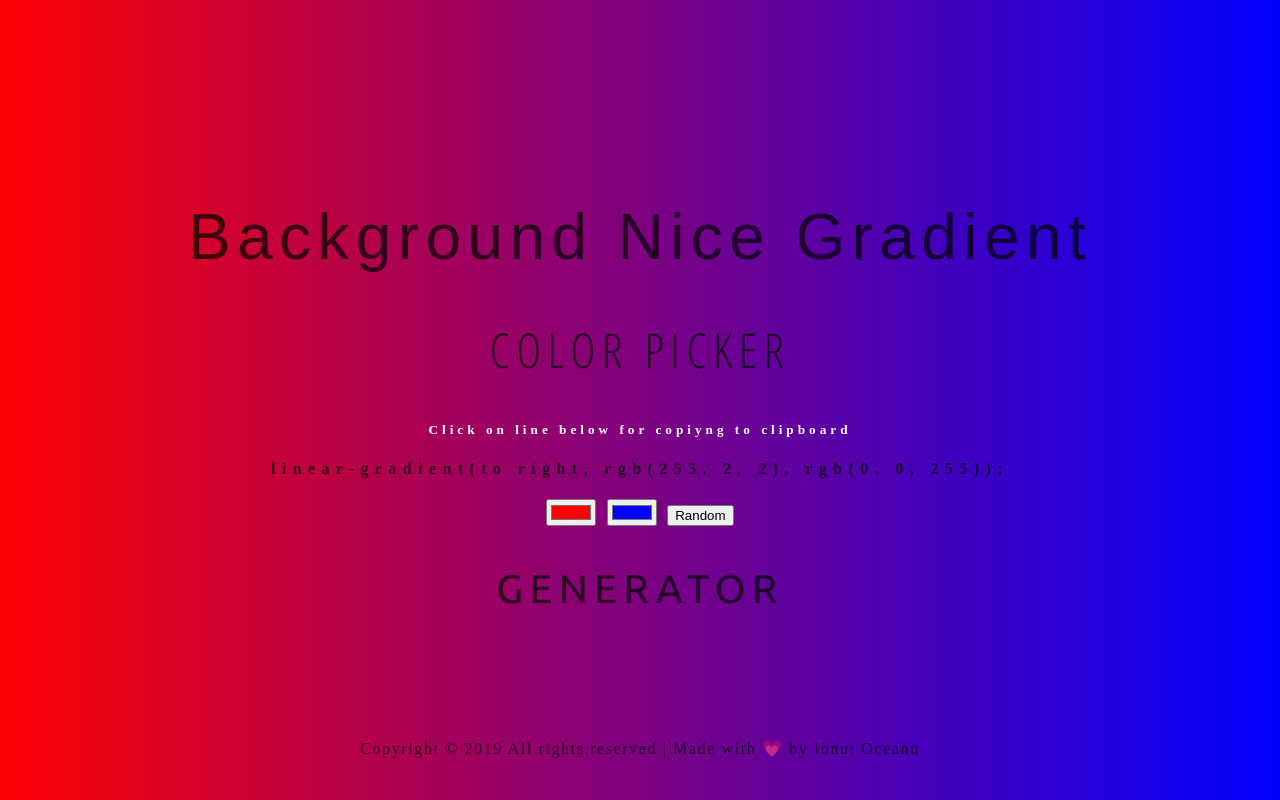
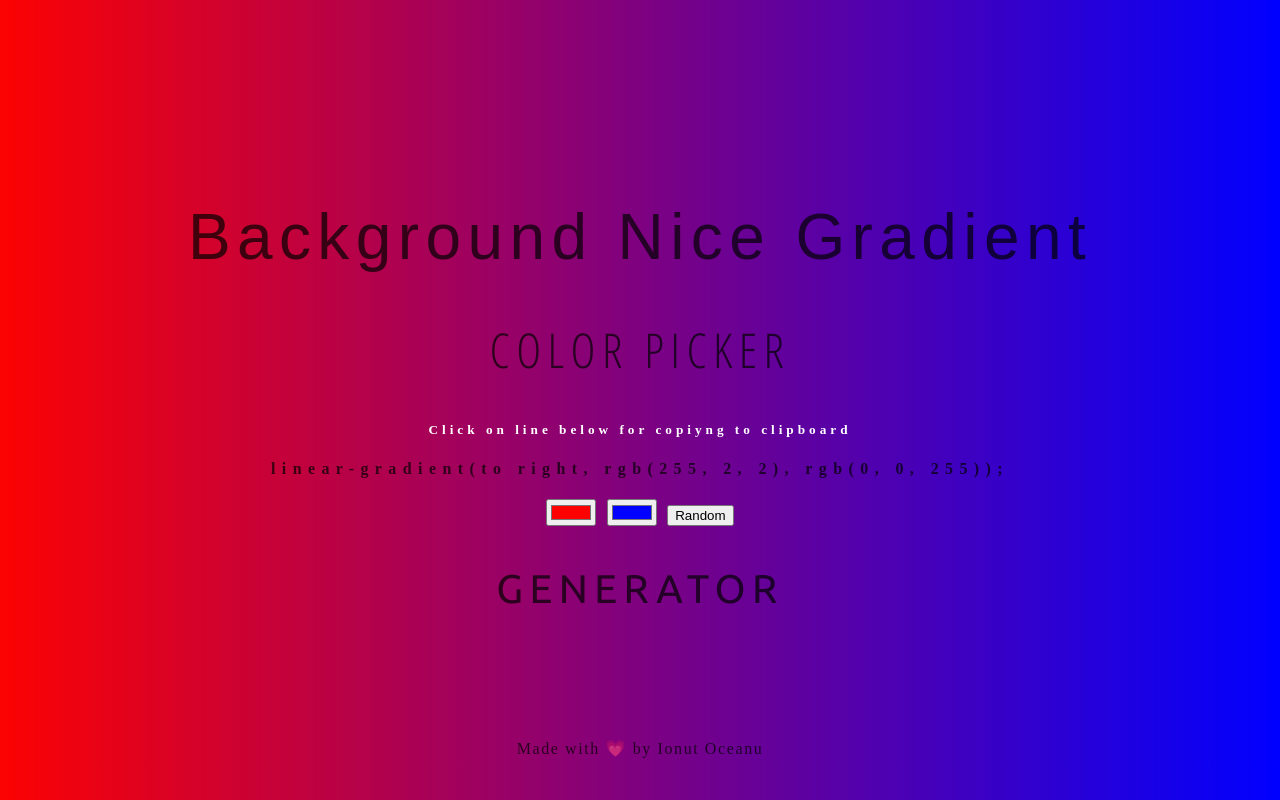
Before and after one commit to OceanU/background-generator, a website: page index.html in a window 1280 px wide. Drawn offline with Linux system fonts and the light colour scheme; a web font is replaced by a local one.

Commit message:
modifying footer text

```diff
--- a/index.html
+++ b/index.html
@@ -15,7 +15,7 @@
 	<button> Random </button>
 	<h3>GENERATOR</h3>
 
-<footer>Copyright © 2019 All rights reserved | Made with 💗 by Ionut Oceanu</footer>
+<footer>Made with 💗 by Ionut Oceanu</footer>
 
 
 	<script type="text/javascript" src="script.js"></script>
```
